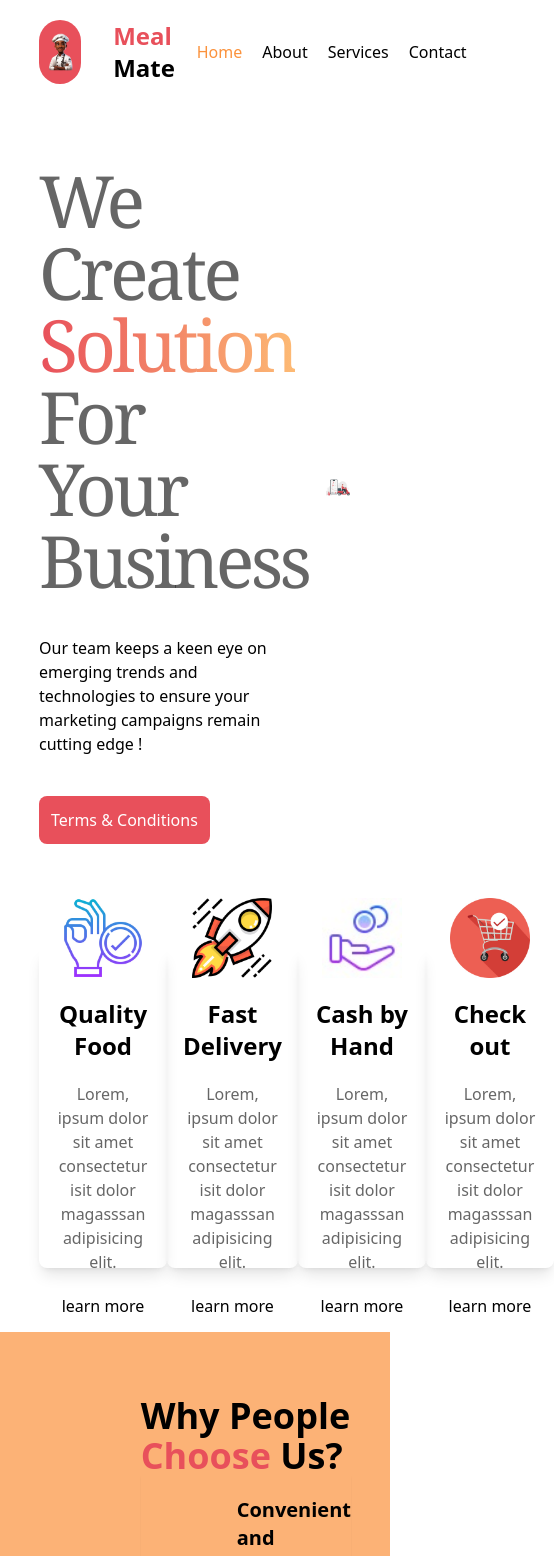
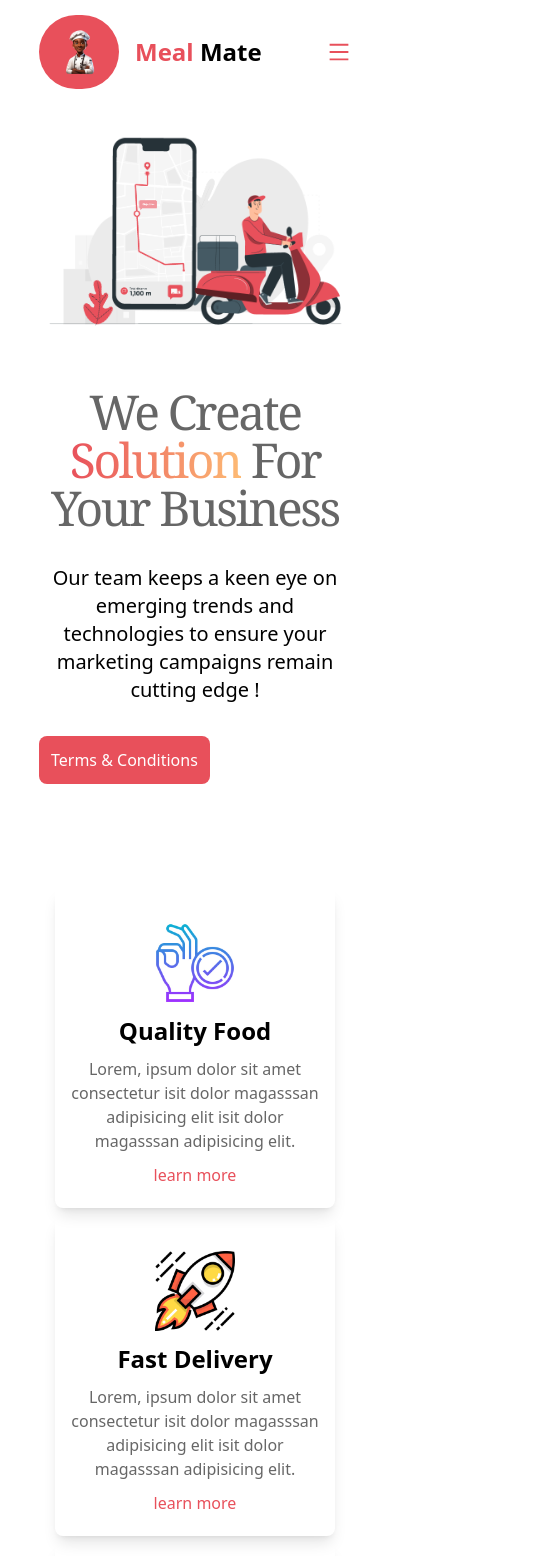
Before and after one commit to DevAbam/meal-mate, a Next.js app: page / in a window 390 px wide. Shown: the top 1556 px of the page, 554 px wide, since content can reach past the window. Built offline with nearby package versions, Linux system fonts and the light colour scheme.

Commit message:
improved mobile responsiveness

```diff
--- a/app/page.js
+++ b/app/page.js
@@ -12,18 +12,18 @@ import animationdata from "../public/assets/Animation - 1731325795453.json";
 export default function Home() {
   return (
     <div>
-      <div className="flex items-center gap-4 mb-10 mt-12 justify-between w-[80%] mx-auto">
+      <div className="flex flex-col sm:flex sm:flex-row items-center gap-4 mb-10 mt-12 justify-between w-[80%] mx-auto">
         {/* left */}
-        <div className="h-full w-full pt-8 grid place-content-center">
-          <div className="flex flex-col items-start justify-center gap-10">
-            <p className="text-7xl font-medium font-serif text-black/60 tracking-tighter w-[90%] -leading-[0.5]">
+        <div className="order-2 sm:order-1 h-full w-full pt-8 grid place-content-center">
+          <div className="flex flex-col items-start justify-center gap-8 sm:gap-10">
+            <p className="text-5xl text-center sm:text-left  sm:text-7xl font-medium font-serif text-black/60 tracking-tighter  sm:w-[90%] -leading-[0.5]">
               We Create{" "}
               <span className="bg-gradient-to-r from-[#e8505b] to-orange-300 text-transparent bg-clip-text">
                 Solution
               </span>{" "}
               For Your Business
             </p>
-            <p className="w-[85%] font-sans text-black">
+            <p className="sm:w-[85%]  text-xl sm:text-base text-center  sm:text-left font-sans text-black">
               Our team keeps a keen eye on emerging trends and technologies to
               ensure your marketing campaigns remain cutting edge !
             </p>
@@ -33,7 +33,7 @@ export default function Home() {
           </div>
         </div>
         {/* right */}
-        <div className="h-full w-full rounded-full grid place-content-center">
+        <div className="order-1 sm:order-2 h-full w-full rounded-full grid place-content-center">
           <div>
             <Lottie
               animationData={animationdata}
--- a/components/Chooseus.jsx
+++ b/components/Chooseus.jsx
@@ -22,7 +22,7 @@ const Chooseus = () => {
   return (
     <div className="  bg-orange-400/70 -mt-14 pt-16 pb-10">
       <div className=" w-[80%] pb-10 mb-10 mx-auto">
-        <div className="  flex items-center gap-10 justify-between h-96 ">
+        <div className="  flex flex-col sm:flex sm:flex-row items-center gap-10 justify-between sm:h-96 ">
           <div className="   h-full grid place-content-center flex-1">
             <Image
               src={chooseusimg}
@@ -32,7 +32,7 @@ const Chooseus = () => {
           </div>
           <div className=" h-full flex-1">
             <div>
-              <h2 className=" text-4xl font-bold">
+              <h2 className=" text-center sm:text-start text-4xl font-bold">
                 Why People <span className="text-[#e8505b]">Choose</span> Us?
               </h2>
               <div className=" flex flex-col">
--- a/components/HeroCardRow.jsx
+++ b/components/HeroCardRow.jsx
@@ -10,40 +10,42 @@ const HeroCardRow = () => {
     {
       icon: convinient,
       heading: "Quality Food",
-      desc: "Lorem, ipsum dolor sit amet consectetur isit dolor magasssan adipisicing elit. ",
+      desc: "Lorem, ipsum dolor sit amet consectetur isit dolor magasssan adipisicing elit isit dolor magasssan adipisicing elit. ",
     },
     {
       icon: FastDelivery,
       heading: "Fast Delivery",
-      desc: "Lorem, ipsum dolor sit amet consectetur isit dolor magasssan adipisicing elit. ",
+      desc: "Lorem, ipsum dolor sit amet consectetur isit dolor magasssan adipisicing elit isit dolor magasssan adipisicing elit. ",
     },
     {
       icon: cash,
       heading: "Cash by Hand",
-      desc: "Lorem, ipsum dolor sit amet consectetur isit dolor magasssan adipisicing elit. ",
+      desc: "Lorem, ipsum dolor sit amet consectetur isit dolor magasssan adipisicing elit isit dolor magasssan adipisicing elit. ",
     },
     {
       icon: checkout,
       heading: "Check out",
-      desc: "Lorem, ipsum dolor sit amet consectetur isit dolor magasssan adipisicing elit. ",
+      desc: "Lorem, ipsum dolor sit amet consectetur isit dolor magasssan adipisicing elit isit dolor magasssan adipisicing elit. ",
     },
   ];
   return (
     <div className=" py-16 mb-14 w-full">
-      <div className=" w-[80%] flex  justify-between mx-auto ">
+      <div className=" w-[80%] flex flex-col sm:flex sm:flex-row justify-between items-center mx-auto ">
         {cardData.map((card) => (
           <div
             key={card.heading}
-            className=" cursor-pointer hover:scale-105 ease-linear h-80 rounded-lg w-64 p-4 shadow-lg flex flex-col items-center justify-center gap-5"
+            className="  mb-2 sm:mb-0  cursor-pointer hover:scale-105 ease-linear h-80 w-[90%] sm:w-64 rounded-lg  p-4 shadow-lg flex flex-col items-center justify-around"
           >
-            <div className=" h-24 w-24  rounded-full grid place-content-center">
+            <div className=" h-24 w-24 pt-3  rounded-full grid place-content-center">
               <Image height={80} width={80} src={card.icon} alt="img" />
             </div>
             <p className=" text-center text-2xl font-semibold">
               {card.heading}
             </p>
             <p className=" text-center text-md text-black/60">{card.desc}</p>
-            <Link href={"/"}>learn more</Link>
+            <Link href={"/"} className=" text-[#e8505b]">
+              learn more
+            </Link>
           </div>
         ))}
       </div>
--- a/components/Navbar.jsx
+++ b/components/Navbar.jsx
@@ -3,9 +3,11 @@ import Link from "next/link";
 import React, { useState } from "react";
 import logoimg from "../public/assets/sekhero-removebg-preview.png";
 import Image from "next/image";
+import { AiOutlineMenu, AiOutlineClose } from "react-icons/ai";
 
 const Navbar = () => {
   const [activeLink, setActiveLink] = useState("Home");
+  const [showNav, setShowNav] = useState(false);
   const links = [
     { linkname: "Home", linkpath: "/", isActive: true },
     { linkname: "About", linkpath: "/", isActive: true },
@@ -16,15 +18,46 @@ const Navbar = () => {
   return (
     <div className="  w-full text-black pt-5 ">
       <div className="w-[80%] mx-auto flex justify-between items-center h-16">
-        <div className=" flex items-center gap-8">
-          <div className=" h-16 w-16 grid place-content-center rounded-full bg-[#e8505b]">
+        <div className="  flex items-center gap-4 sm:gap-8">
+          <div className="p-3 w-20 sm:h-16 sm:w-16 grid place-content-center rounded-full bg-[#e8505b]">
             <Image src={logoimg} alt="logo" height={50} width={50} />
           </div>
-          <p className=" text-2xl font-semibold text-[#e8505b]">
+          <p className="text-2xl sm:text-2xl font-semibold text-[#e8505b]">
             Meal <span className="text-black">Mate</span>
           </p>
         </div>
-        <div className=" gap-5 flex items-center justify-between">
+        {/* on mobile */}
+        <div className=" sm:hidden">
+          {showNav ? (
+            <AiOutlineClose
+              size={24}
+              color="#e8505b"
+              onClick={() => {
+                setShowNav(!showNav);
+              }}
+            />
+          ) : (
+            <AiOutlineMenu
+              size={24}
+              color="#e8505b"
+              onClick={() => {
+                setShowNav(!showNav);
+              }}
+            />
+          )}
+        </div>
+        {/* main mobile nav */}
+        <div
+          className={
+            showNav
+              ? "h-20 text-white rounded-xl px-4 grid place-content-center absolute top-20 right-12 z-50 bg-red-300"
+              : "hidden"
+          }
+        >
+          Meal Mate is under development
+        </div>
+        {/* after mobile */}
+        <div className=" hidden  gap-5 sm:flex items-center justify-between">
           {links.map((link) => (
             <Link
               onClick={() => {
--- a/components/OurAgency.jsx
+++ b/components/OurAgency.jsx
@@ -6,13 +6,13 @@ import Link from "next/link";
 const OurAgency = () => {
   return (
     <div className=" bg-white pb-12">
-      <div className="w-[80%]  gap-10 flex items-center justify-between mx-auto">
+      <div className="w-[80%]  gap-10 flex flex-col sm:flex sm:flex-row items-center justify-between mx-auto">
         <div className="flex-1">
           <div className=" flex flex-col  gap-5  ">
-            <h2 className=" font-semibold text-5xl">
+            <h2 className="mt-10 sm:mt-0 text-center sm:text-left font-semibold text-5xl">
               Our <span className="text-[#e8505b]">Agency</span>
             </h2>
-            <p className=" w-[90%]  ">
+            <p className=" text-justify break-words hyphens-auto sm:text-left sm:w-[90%]  ">
               Lorem ipsum dolor sit amet, consectetur adipisicing elit. Placeat
               cumque adipisci architecto ipsam, sequi vel nulla deleniti
               repellendus exercitationem dolorem maxime ipsa, obcaecati id
@@ -24,7 +24,7 @@ const OurAgency = () => {
               vel nulla deleniti repellendus exercitationem dolorem maxime ipsa,
               obcaecati id dolores doloribus impedit ratione fugiat! Dolores?
             </p>
-            <div className="  h-12 w-[30%] p-3 text-white bg-[#e8505b] grid place-content-center rounded-lg">
+            <div className="  h-12 w-[45%] sm:w-[30%] p-3 text-white bg-[#e8505b] grid place-content-center rounded-lg">
               Read more
             </div>
           </div>
--- a/components/Testimonial.jsx
+++ b/components/Testimonial.jsx
@@ -4,13 +4,13 @@ const Testimonial = () => {
   return (
     <div className=" bg-white">
       <div className=" w-[80%] mx-auto">
-        <h1 className=" text-5xl font-semibold  text-center">
+        <h1 className=" text-4xl sm:text-5xl font-semibold  text-center">
           What <span className="text-[#e8505b]">Clients</span> Say
         </h1>
-        <p className=" text-center mt-5">
+        <p className=" text-[18px] text-center sm:text-center mt-5">
           See How Our Digital Platform Helped Clients
         </p>
-        <p className=" text-center mb-5">Achieve Their Goals</p>
+        <p className=" text-[18px] text-center mb-5">Achieve Their Goals</p>
       </div>
     </div>
   );
--- a/package.json
+++ b/package.json
@@ -13,6 +13,7 @@
     "next": "15.0.3",
     "react": "^18.3.1",
     "react-dom": "^18.3.1",
+    "react-icons": "^5.3.0",
     "react-lottie": "^1.2.4"
   },
   "devDependencies": {
```
Also changed, not shown: 1 other file (tests, documents, lock files or other folders).
